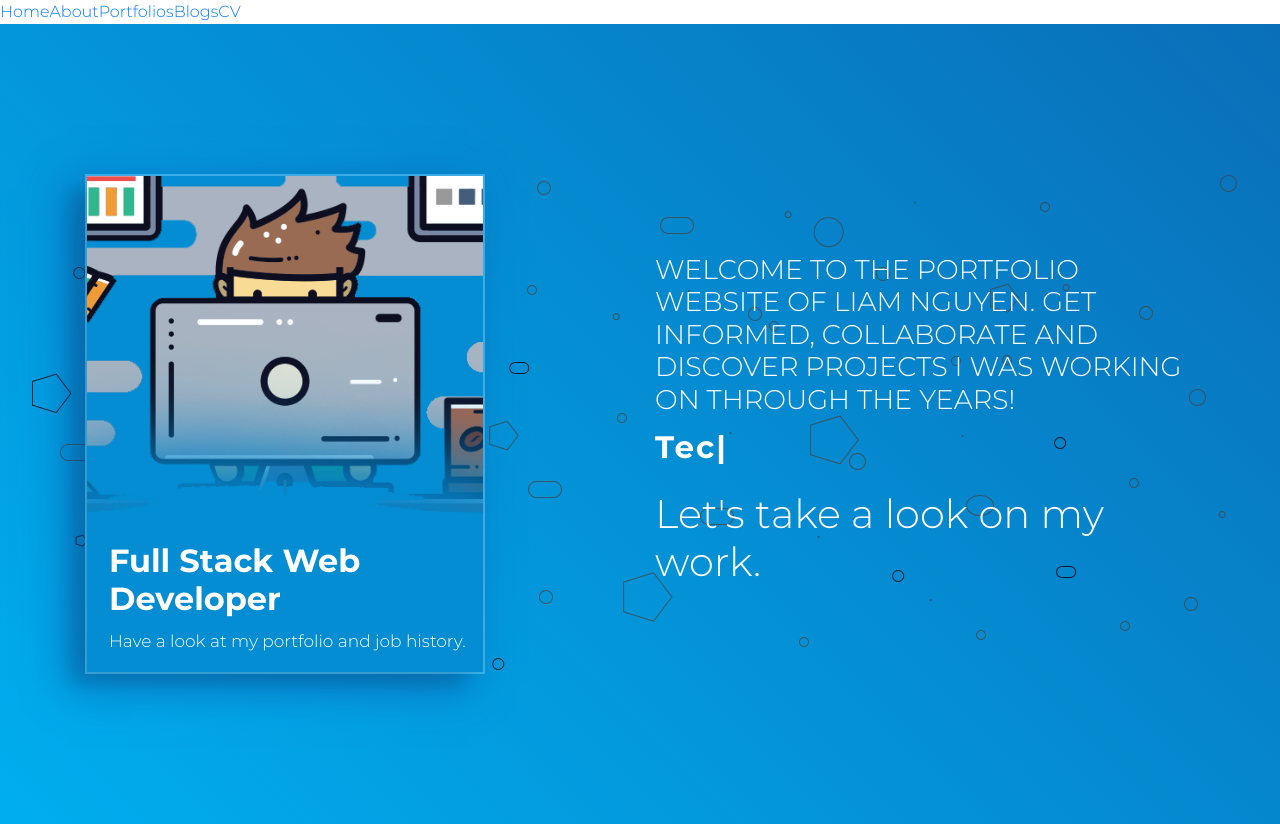
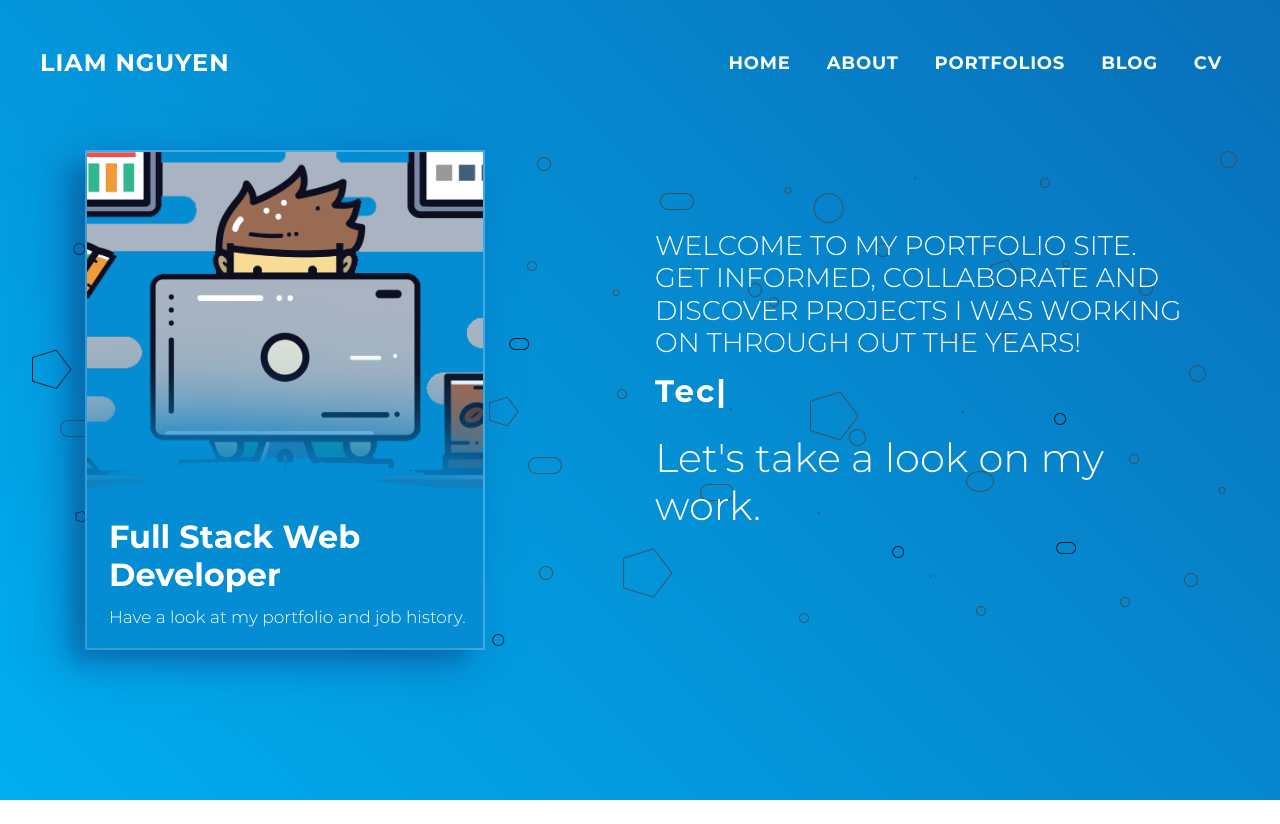
Before and after one commit to liam-nguyen/portfolios-next-v0, a Next.js app: page / in a window 1280 px wide. After the commit the page ends 800 px from the top, so only its background shows below. Built offline with nearby package versions, Linux system fonts and the light colour scheme.

Commit message:
Modify header, style header

```diff
--- /dev/null
+++ b/components/shared/BootstrapLink.js
@@ -0,0 +1,9 @@
+import Link from 'next/link';
+
+const BootstrapLink = ({ route, title }) => (
+  <Link href={route}>
+    <a className='nav-link port-navbar-link'>{title}</a>
+  </Link>
+);
+
+export default BootstrapLink;
--- a/components/shared/Header.js
+++ b/components/shared/Header.js
@@ -1,23 +1,59 @@
-import Link from 'next/link';
+import { useState } from 'react';
+import BootstrapLink from './BootstrapLink';
 
-const Header = () => (
-  <>
-    <Link href='/'>
-      <a>Home</a>
-    </Link>
-    <Link href='/about'>
-      <a>About</a>
-    </Link>
-    <Link href='/portfolios'>
-      <a>Portfolios</a>
-    </Link>
-    <Link href='/blogs'>
-      <a>Blogs</a>
-    </Link>
-    <Link href='/cv'>
-      <a>CV</a>
-    </Link>
-  </>
-);
+import {
+  Collapse,
+  Navbar,
+  NavbarToggler,
+  NavbarBrand,
+  Nav,
+  NavItem,
+} from 'reactstrap';
+
+const Header = () => {
+  const [isOpen, setIsOpen] = useState(false);
+
+  const toggle = () => setIsOpen(!isOpen);
+
+  return (
+    <div>
+      <Navbar
+        color='transparent'
+        dark
+        expand='md'
+        className='port-navbar port-default absolute'>
+        <NavbarBrand className='port-navbar-brand' href='/'>
+          Liam Nguyen
+        </NavbarBrand>
+        <NavbarToggler onClick={toggle} />
+        <Collapse isOpen={isOpen} navbar>
+          <Nav className='ml-auto' navbar>
+            <NavItem className='port-navbar-item'>
+              <BootstrapLink route='/' title='Home' />
+            </NavItem>
+            <NavItem className='port-navbar-item'>
+              <BootstrapLink route='/about' title='About' />
+            </NavItem>
+            <NavItem className='port-navbar-item'>
+              <BootstrapLink route='/portfolios' title='Portfolios' />
+            </NavItem>
+            <NavItem className='port-navbar-item'>
+              <BootstrapLink route='/blog' title='Blog' />
+            </NavItem>
+            <NavItem className='port-navbar-item'>
+              <BootstrapLink route='/cv' title='CV' />
+            </NavItem>
+
+            {/* <NavItem>
+              <NavLink href='https://github.com/reactstrap/reactstrap'>
+                GitHub
+              </NavLink>
+            </NavItem> */}
+          </Nav>
+        </Collapse>
+      </Navbar>
+    </div>
+  );
+};
 
 export default Header;
--- a/pages/index.js
+++ b/pages/index.js
@@ -36,9 +36,8 @@ export default function Home() {
             <Col md='6' className='hero-welcome-wrapper'>
               <div className='hero-welcome-text'>
                 <h1>
-                  Welcome to the portfolio website of Liam Nguyen. Get informed,
-                  collaborate and discover projects I was working on through the
-                  years!
+                  Welcome to my portfolio site. Get informed, collaborate and
+                  discover projects I was working on through out the years!
                 </h1>
               </div>
               <ReactTyped
--- /dev/null
+++ b/styles/_header.scss
@@ -0,0 +1,38 @@
+// HEADER
+.port-navbar.port-default {
+  width: 100%;
+  z-index: 15;
+  padding: 40px;
+
+  .port-navbar {
+    &-brand {
+      color: white;
+      font-size: 24px;
+      text-transform: uppercase;
+      letter-spacing: 1px;
+      font-weight: bold;
+    }
+
+    &-item {
+      margin-left: 10px;
+      margin-right: 10px;
+    }
+
+    &-link {
+      color: white;
+      font-weight: bold;
+      letter-spacing: 0.8px;
+      font-size: 18px;
+      text-transform: uppercase;
+
+      &.active {
+        color: #dba919;
+      }
+
+      &:hover,
+      &:focus {
+        color: #dba919;
+      }
+    }
+  }
+}
--- a/styles/main.scss
+++ b/styles/main.scss
@@ -1,5 +1,6 @@
 @import './shared/fonts';
 @import './index';
+@import './header';
 
 html,
 body {
@@ -14,3 +15,7 @@ body {
   letter-spacing: 2px;
   color: white;
 }
+
+.absolute {
+  position: absolute;
+}
```
